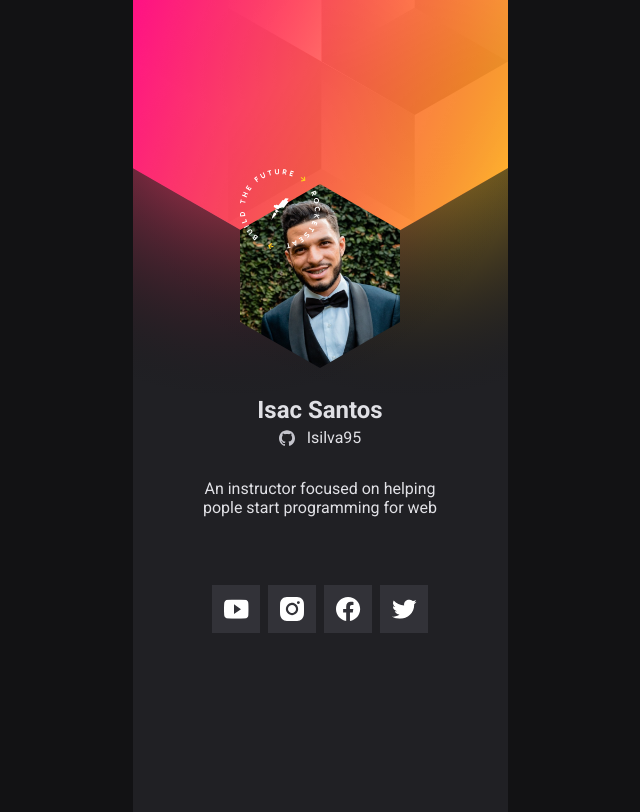
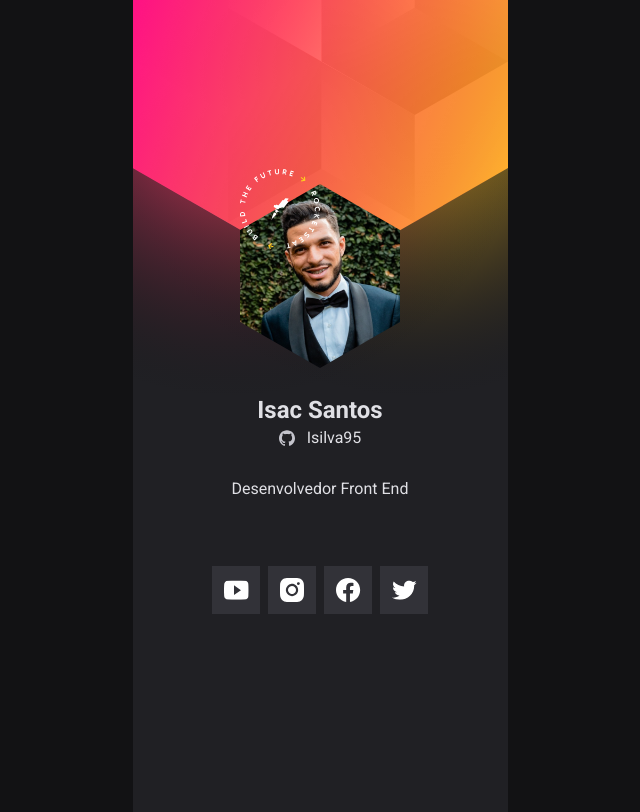
Before and after one commit to Isilva95/Projeto_nlw-heat, a plain HTML site: page index.html in a window 1280 px wide. Shown: the whole page, without its empty margins (320-960 px from the left). Drawn offline with Linux system fonts and the light colour scheme.

Commit message:
Atualização de Texto

```diff
--- a/index.html
+++ b/index.html
@@ -27,7 +27,7 @@
           <img src="images/github.svg" alt="Ícone Github" />
           Isilva95</a
         >
-        <p>An instructor focused on helping pople start programming for web</p>
+        <p>Desenvolvedor Front End</p>
         <ul>
           <li>
             <a href="https://www.youtube.com/" target="_blanck">
```
